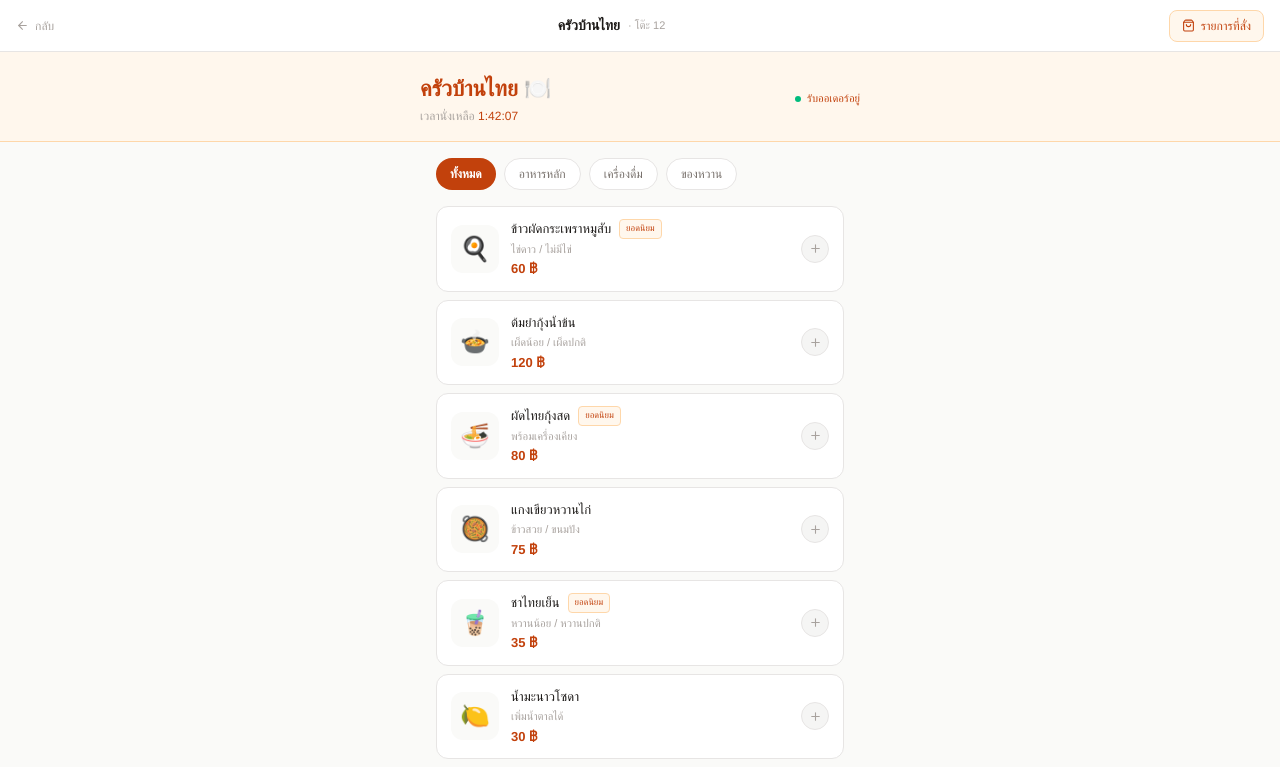
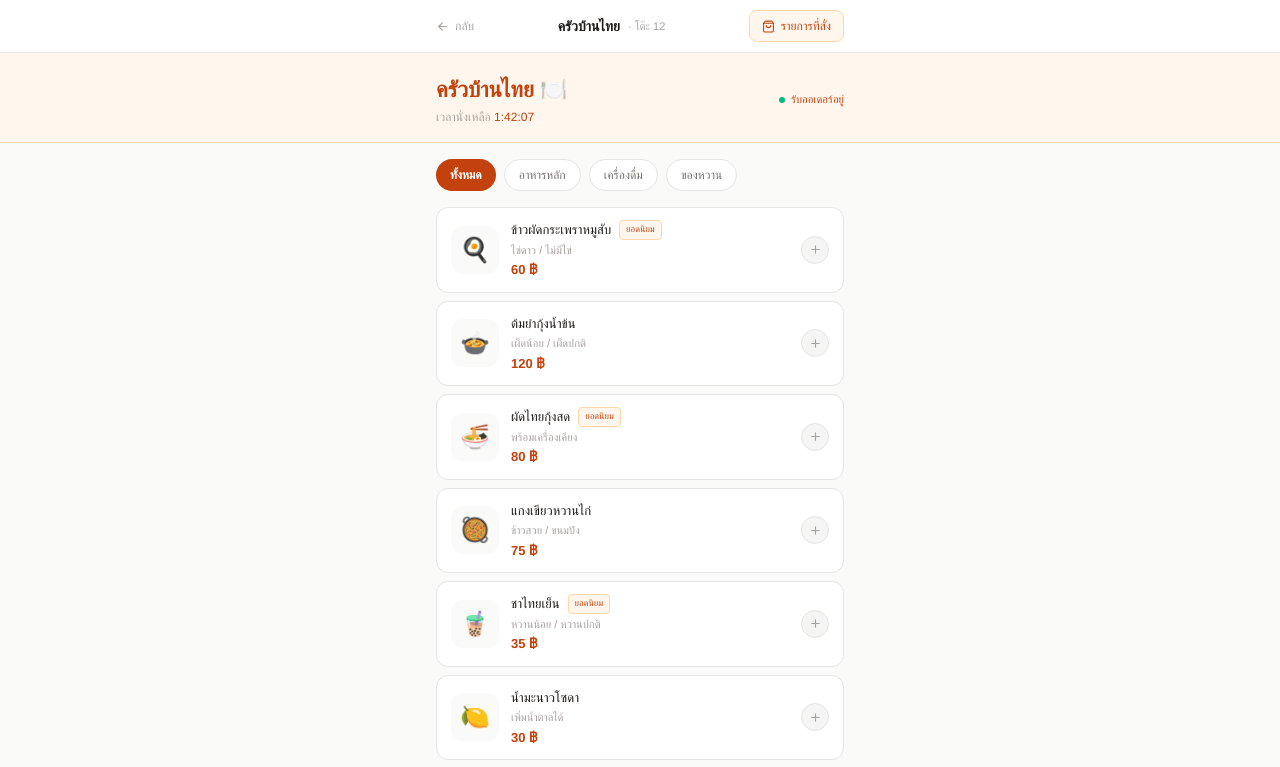
Before and after one commit to nopparoot15/RenStack, a Next.js app: page /demo/qr-order in a window 1280 px wide. Shown: the top 767 px of the page. Built offline with nearby package versions, Linux system fonts and the light colour scheme.

Commit message:
Constrain top bar to max-w-[440px] so button stays near content on wide screens

```diff
--- a/app/demo/qr-order/page.tsx
+++ b/app/demo/qr-order/page.tsx
@@ -51,7 +51,8 @@ export default function QROrderDemo() {
     <div className="min-h-screen" style={{ background: "#fafaf8", color: "#1c1917" }}>
 
       {/* Top bar */}
-      <div className="flex items-center justify-between px-4 h-[52px] bg-white" style={{ borderBottom: "0.5px solid #e7e5e4" }}>
+      <div className="bg-white" style={{ borderBottom: "0.5px solid #e7e5e4" }}>
+        <div className="max-w-[440px] mx-auto px-4 h-[52px] flex items-center justify-between">
           <Link href="/" className="flex items-center gap-1.5 text-[12px] text-[#a8a29e] hover:text-[#78716c] transition-colors">
             <ArrowLeft size={13} /> กลับ
           </Link>
@@ -65,7 +66,7 @@ export default function QROrderDemo() {
             style={{ background: BRAND_LIGHT, color: BRAND, border: `0.5px solid #fed7aa` }}
           >
             <ShoppingBag size={13} />
-          <span className="hidden sm:inline">รายการที่สั่ง</span>
+            รายการที่สั่ง
             {totalItems > 0 && (
               <span className="absolute -top-1.5 -right-1.5 w-4 h-4 rounded-full text-[9px] font-bold flex items-center justify-center text-white" style={{ background: BRAND }}>
                 {totalItems}
@@ -73,10 +74,11 @@ export default function QROrderDemo() {
             )}
           </button>
         </div>
+      </div>
 
       {/* Hero band */}
-      <div className="px-4 pt-5 pb-4" style={{ background: BRAND_LIGHT, borderBottom: "0.5px solid #fed7aa" }}>
-        <div className="max-w-[440px] mx-auto flex items-center justify-between">
+      <div style={{ background: BRAND_LIGHT, borderBottom: "0.5px solid #fed7aa" }}>
+        <div className="max-w-[440px] mx-auto px-4 pt-5 pb-4 flex items-center justify-between">
           <div>
             <p className="text-[22px] font-bold" style={{ color: BRAND }}>ครัวบ้านไทย 🍽️</p>
             <p className="text-[12px] text-[#a8a29e] mt-0.5">เวลานั่งเหลือ <span className="font-medium" style={{ color: BRAND }}>1:42:07</span></p>
```
Lines whose indentation alone changed are shown as unchanged.
